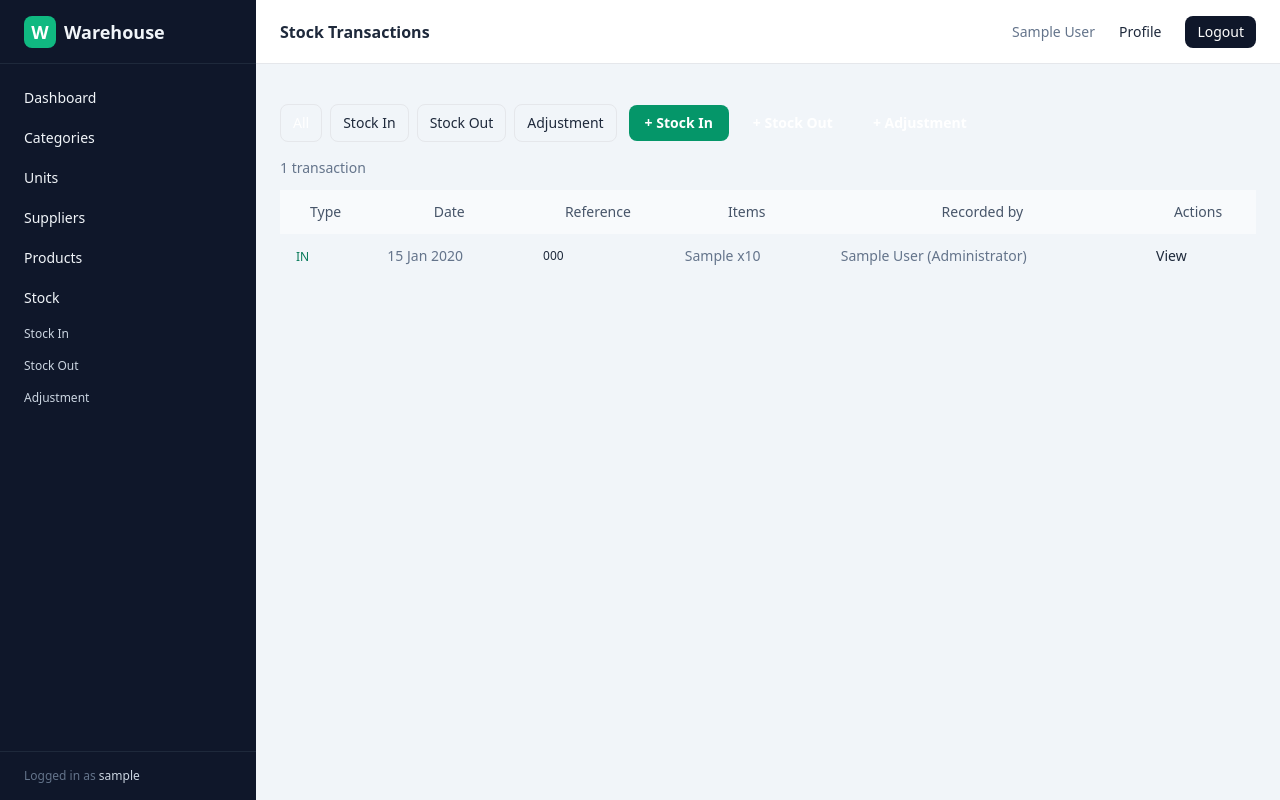
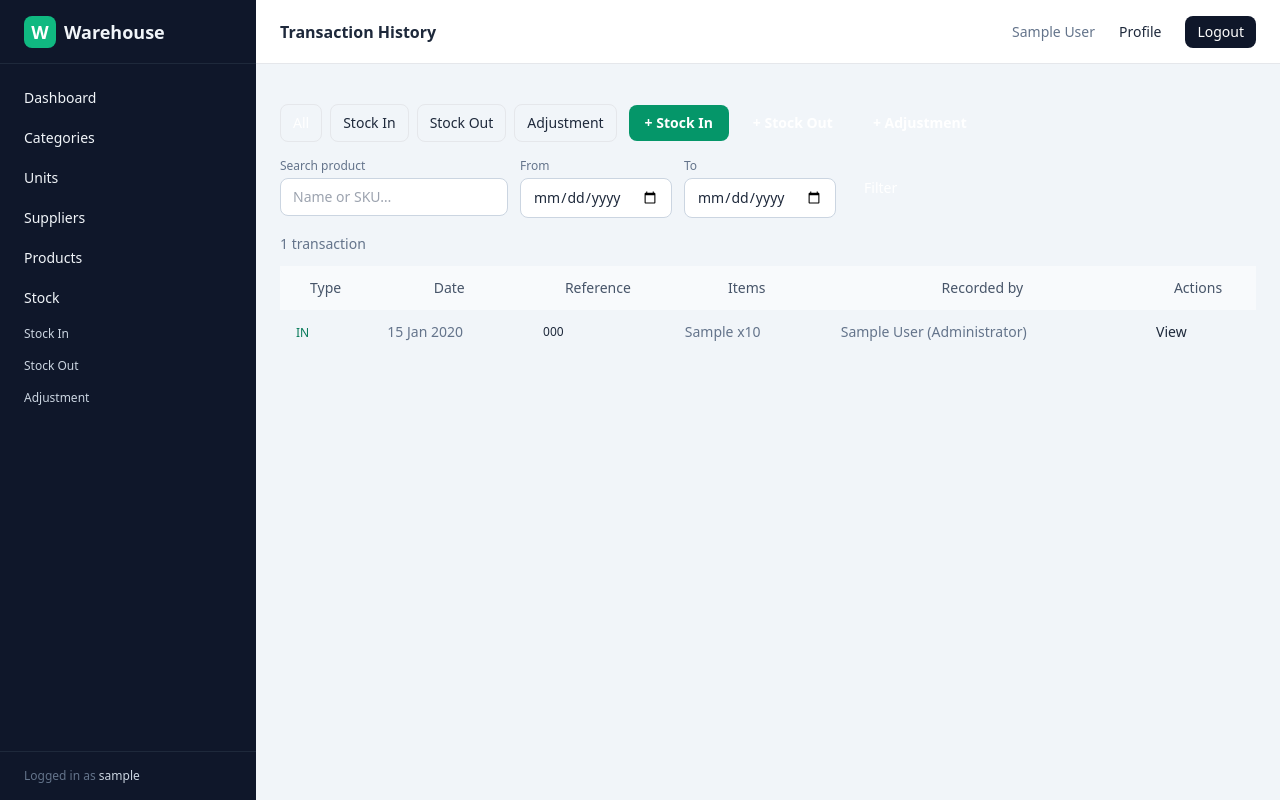
Before and after one commit to afdhalpower/djangogudang, a Django app: page /stock/ in a window 1280 px wide. Run offline with Django 5.2, Linux system fonts and the light colour scheme; a user stored in the database is signed in; tables that the repository leaves empty hold one stand-in row (values such as "Sample post").

Commit message:
feat: transaction history dengan filter tanggal, search produk, filter type
- Upgrade stock/list.html -> Transaction History
- Filter bar: type (All/In/Out/Adjustment), date range, product search
- Search by name__icontains + sku__icontains (distinct karena join ke items)
- All filters preserved across pagination
- Design konsisten dengan halaman lain
- Semua endpoint 200 (list, filter type, search, date range)

```diff
--- a/stock/views.py
+++ b/stock/views.py
@@ -15,6 +15,7 @@ from django.contrib.auth.mixins import LoginRequiredMixin
 from django.contrib.messages.views import SuccessMessageMixin
 from django.core.exceptions import ValidationError
 from django.db import transaction as db_transaction
+from django.db.models import Q
 from django.shortcuts import redirect
 from django.urls import reverse_lazy
 from django.views.generic import ListView, DetailView, CreateView
@@ -108,7 +109,7 @@ class StockAdjustmentCreateView(BaseStockCreateView):
 
 
 class StockTransactionListView(LoginRequiredMixin, ListView):
-    """All transactions with filter by type."""
+    """All transactions with filter by type, date range, and product search."""
     model = StockTransaction
     template_name = "stock/list.html"
     context_object_name = "transactions"
@@ -118,14 +119,36 @@ class StockTransactionListView(LoginRequiredMixin, ListView):
         qs = StockTransaction.objects.select_related("created_by").prefetch_related(
             "items", "items__product"
         )
+
+        # Filter by type
         movement_type = self.request.GET.get("type", "")
         if movement_type in dict(StockTransaction.MOVEMENT_CHOICES):
             qs = qs.filter(movement_type=movement_type)
+
+        # Filter by product search (looks in related items' product name/SKU)
+        q = self.request.GET.get("q", "").strip()
+        if q:
+            qs = qs.filter(
+                Q(items__product__name__icontains=q)
+                | Q(items__product__sku__icontains=q)
+            ).distinct()
+
+        # Filter by date range
+        date_from = self.request.GET.get("date_from", "")
+        date_to = self.request.GET.get("date_to", "")
+        if date_from:
+            qs = qs.filter(date__gte=date_from)
+        if date_to:
+            qs = qs.filter(date__lte=date_to)
+
         return qs
 
     def get_context_data(self, **kwargs):
         context = super().get_context_data(**kwargs)
         context["filter_type"] = self.request.GET.get("type", "")
+        context["filter_q"] = self.request.GET.get("q", "")
+        context["filter_date_from"] = self.request.GET.get("date_from", "")
+        context["filter_date_to"] = self.request.GET.get("date_to", "")
         return context
 
 
--- a/templates/stock/list.html
+++ b/templates/stock/list.html
@@ -1,15 +1,16 @@
 {% extends "base.html" %}
-{% block title %}Stock Transactions · Warehouse{% endblock %}
-{% block page_title %}Stock Transactions{% endblock %}
+{% block title %}Transaction History · Warehouse{% endblock %}
+{% block page_title %}Transaction History{% endblock %}
 
 {% block content %}
-<div class="mx-auto max-w-6xl">
+<div class="mx-auto max-w-7xl">
+  <!-- Filter bar -->
   <div class="mb-4 flex flex-wrap items-center justify-between gap-3">
     <div class="flex items-center gap-2">
       <a href="{% url 'stock:list' %}" class="rounded-lg border px-3 py-2 text-sm font-medium {% if not filter_type %}bg-slate-800 text-white{% endif %}">All</a>
-      <a href="?type=in" class="rounded-lg border px-3 py-2 text-sm font-medium {% if filter_type == 'in' %}bg-emerald-600 text-white{% endif %}">Stock In</a>
-      <a href="?type=out" class="rounded-lg border px-3 py-2 text-sm font-medium {% if filter_type == 'out' %}bg-red-600 text-white{% endif %}">Stock Out</a>
-      <a href="?type=adjustment" class="rounded-lg border px-3 py-2 text-sm font-medium {% if filter_type == 'adjustment' %}bg-yellow-600 text-white{% endif %}">Adjustment</a>
+      <a href="?type=in{% if filter_q %}&q={{ filter_q }}{% endif %}{% if filter_date_from %}&date_from={{ filter_date_from }}{% endif %}{% if filter_date_to %}&date_to={{ filter_date_to }}{% endif %}" class="rounded-lg border px-3 py-2 text-sm font-medium {% if filter_type == 'in' %}bg-emerald-600 text-white{% endif %}">Stock In</a>
+      <a href="?type=out{% if filter_q %}&q={{ filter_q }}{% endif %}{% if filter_date_from %}&date_from={{ filter_date_from }}{% endif %}{% if filter_date_to %}&date_to={{ filter_date_to }}{% endif %}" class="rounded-lg border px-3 py-2 text-sm font-medium {% if filter_type == 'out' %}bg-red-600 text-white{% endif %}">Stock Out</a>
+      <a href="?type=adjustment{% if filter_q %}&q={{ filter_q }}{% endif %}{% if filter_date_from %}&date_from={{ filter_date_from }}{% endif %}{% if filter_date_to %}&date_to={{ filter_date_to }}{% endif %}" class="rounded-lg border px-3 py-2 text-sm font-medium {% if filter_type == 'adjustment' %}bg-yellow-600 text-white{% endif %}">Adjustment</a>
     </div>
     <div class="flex items-center gap-2">
       <a href="{% url 'stock:in_create' %}" class="rounded-lg bg-emerald-600 px-4 py-2 text-sm font-semibold text-white hover:bg-emerald-700">+ Stock In</a>
@@ -17,6 +18,30 @@
       <a href="{% url 'stock:adjust_create' %}" class="rounded-lg bg-yellow-500 px-4 py-2 text-sm font-semibold text-white hover:bg-yellow-600">+ Adjustment</a>
     </div>
   </div>
+
+  <!-- Advanced filters: search + date -->
+  <form method="get" class="mb-4 flex flex-wrap items-end gap-3">
+    <input type="hidden" name="type" value="{{ filter_type }}">
+    <div>
+      <label class="mb-1 block text-xs font-medium text-slate-500">Search product</label>
+      <input type="text" name="q" value="{{ filter_q }}" placeholder="Name or SKU…"
+             class="rounded-lg border border-slate-300 px-3 py-2 text-sm w-56">
+    </div>
+    <div>
+      <label class="mb-1 block text-xs font-medium text-slate-500">From</label>
+      <input type="date" name="date_from" value="{{ filter_date_from }}"
+             class="rounded-lg border border-slate-300 px-3 py-2 text-sm">
+    </div>
+    <div>
+      <label class="mb-1 block text-xs font-medium text-slate-500">To</label>
+      <input type="date" name="date_to" value="{{ filter_date_to }}"
+             class="rounded-lg border border-slate-300 px-3 py-2 text-sm">
+    </div>
+    <button type="submit" class="rounded-lg bg-slate-800 px-4 py-2 text-sm font-medium text-white hover:bg-slate-700">Filter</button>
+    {% if filter_q or filter_date_from or filter_date_to %}
+      <a href="{% url 'stock:list' %}" class="rounded-lg border px-4 py-2 text-sm hover:bg-slate-100">Clear</a>
+    {% endif %}
+  </form>
 
   <p class="mb-3 text-sm text-slate-500">{{ page_obj.paginator.count }} transaction{{ page_obj.paginator.count|pluralize }}</p>
 
@@ -67,10 +92,10 @@
         <p class="text-slate-500">Page {{ page_obj.number }} of {{ page_obj.paginator.num_pages }}</p>
         <div class="flex gap-2">
           {% if page_obj.has_previous %}
-            <a href="?page={{ page_obj.previous_page_number }}{% if filter_type %}&type={{ filter_type }}{% endif %}" class="rounded-lg border px-3 py-1.5 hover:bg-slate-100">← Prev</a>
+            <a href="?page={{ page_obj.previous_page_number }}{% if filter_type %}&type={{ filter_type }}{% endif %}{% if filter_q %}&q={{ filter_q }}{% endif %}{% if filter_date_from %}&date_from={{ filter_date_from }}{% endif %}{% if filter_date_to %}&date_to={{ filter_date_to }}{% endif %}" class="rounded-lg border px-3 py-1.5 hover:bg-slate-100">← Prev</a>
           {% endif %}
           {% if page_obj.has_next %}
-            <a href="?page={{ page_obj.next_page_number }}{% if filter_type %}&type={{ filter_type }}{% endif %}" class="rounded-lg border px-3 py-1.5 hover:bg-slate-100">Next →</a>
+            <a href="?page={{ page_obj.next_page_number }}{% if filter_type %}&type={{ filter_type }}{% endif %}{% if filter_q %}&q={{ filter_q }}{% endif %}{% if filter_date_from %}&date_from={{ filter_date_from }}{% endif %}{% if filter_date_to %}&date_to={{ filter_date_to }}{% endif %}" class="rounded-lg border px-3 py-1.5 hover:bg-slate-100">Next →</a>
           {% endif %}
         </div>
       </div>
@@ -78,7 +103,7 @@
 
   {% else %}
     <div class="card text-center">
-      <p class="py-8 text-slate-500">No transactions yet. Record a <a href="{% url 'stock:in_create' %}" class="text-emerald-600 hover:underline">Stock In</a> or <a href="{% url 'stock:out_create' %}" class="text-red-600 hover:underline">Stock Out</a>.</p>
+      <p class="py-8 text-slate-500">No transactions match your filters. Record a <a href="{% url 'stock:in_create' %}" class="text-emerald-600 hover:underline">Stock In</a> or <a href="{% url 'stock:out_create' %}" class="text-red-600 hover:underline">Stock Out</a>.</p>
     </div>
   {% endif %}
 </div>
```
Also changed, not shown: README.md.
